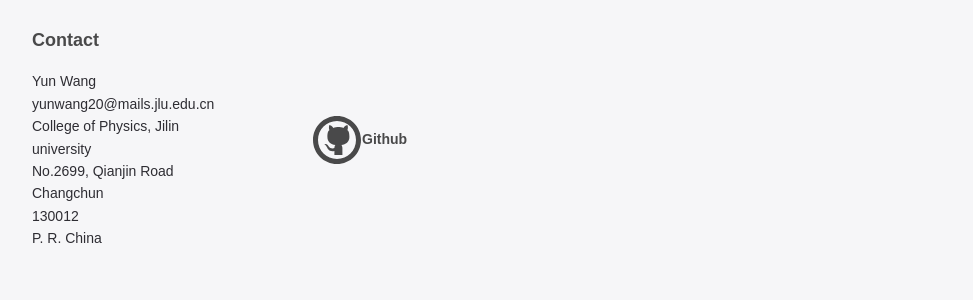
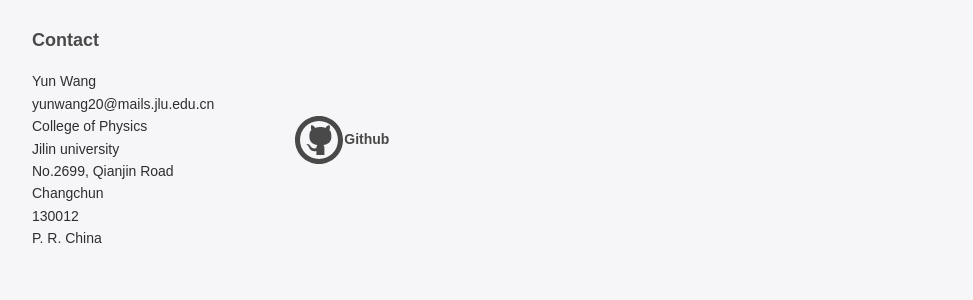
Before and after one commit to WangYun1995/WangYun1995.github.io, a plain HTML site: page index.html in a window 1280 px wide. Shown: the part 766-1066 px from the top of the page, without its empty margins (148-1121 px from the left). Drawn offline with Linux system fonts and the light colour scheme.

Commit message:
Update index.html

```diff
--- a/index.html
+++ b/index.html
@@ -56,7 +56,7 @@
   <div>
     <h3 id="contact">Contact</h3>
     <div class="contact-info">
-      <p>Yun Wang<br>yunwang20@mails.jlu.edu.cn<br>College of Physics, Jilin university<br>No.2699, Qianjin Road<br>Changchun<br>130012<br>P. R. China</p>
+      <p>Yun Wang<br>yunwang20@mails.jlu.edu.cn<br>College of Physics<br>Jilin university<br>No.2699, Qianjin Road<br>Changchun<br>130012<br>P. R. China</p>
     </div>
   </div>
   <div>
```
